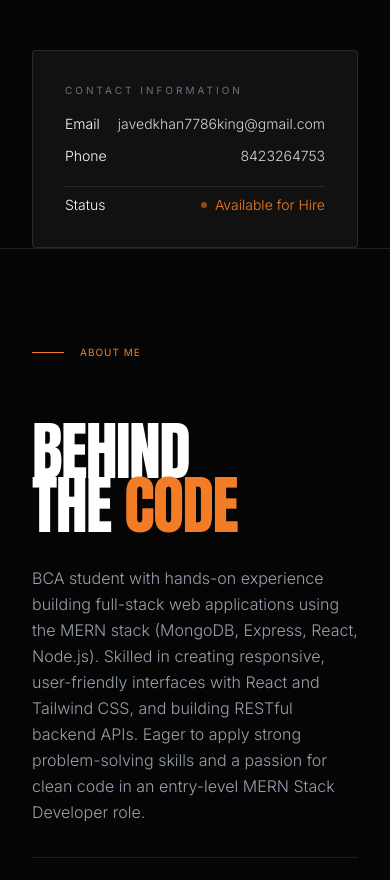
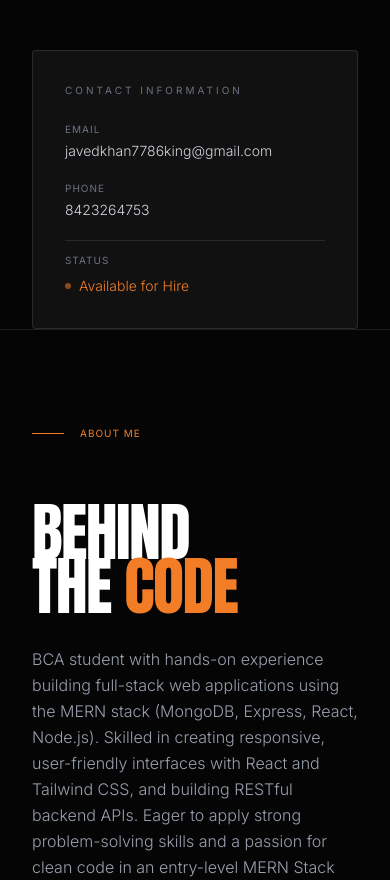
Before and after one commit to Javed-khan-7786k/portfolio, a React (Vite) app: page / in a window 390 px wide. Shown: the part 948-1828 px from the top of the page. Built offline with nearby package versions, Linux system fonts and the light colour scheme.

Commit message:
style: convert hero contact card to stacked layout for better responsiveness and consistency

```diff
--- a/src/components/Hero.tsx
+++ b/src/components/Hero.tsx
@@ -151,19 +151,19 @@ export default function Hero() {
                 transition={{ duration: 0.6, delay: 0.6 }}
                 className="bg-white/5 p-8 border border-thin rounded-sm"
               >
-                <div className="text-[10px] uppercase tracking-[0.3em] mb-4 text-gray-500">Contact Information</div>
-                <div className="flex flex-col gap-3 font-light">
-                  <div className="flex justify-between text-sm">
-                    <span className="text-white">Email</span>
-                    <span className="text-gray-300">{USER.email}</span>
+                <div className="text-[10px] uppercase tracking-[0.3em] mb-6 text-gray-500">Contact Information</div>
+                <div className="grid grid-cols-1 gap-5">
+                  <div className="flex flex-col gap-1">
+                    <span className="text-[10px] uppercase tracking-widest text-gray-500">Email</span>
+                    <a href={`mailto:${USER.email}`} className="font-light text-gray-300 hover:text-accent transition-colors break-all text-sm">{USER.email}</a>
                   </div>
-                  <div className="flex justify-between text-sm">
-                    <span className="text-white">Phone</span>
-                    <span className="text-gray-300">{USER.phone}</span>
+                  <div className="flex flex-col gap-1">
+                    <span className="text-[10px] uppercase tracking-widest text-gray-500">Phone</span>
+                    <a href={`tel:${USER.phone}`} className="font-light text-gray-300 hover:text-accent transition-colors text-sm">{USER.phone}</a>
                   </div>
-                  <div className="flex justify-between text-sm mt-2 pt-2 border-t border-thin">
-                    <span className="text-white">Status</span>
-                    <span className="text-accent flex items-center gap-2">
+                  <div className="flex flex-col gap-1 pt-3 border-t border-thin">
+                    <span className="text-[10px] uppercase tracking-widest text-gray-500 mb-1">Status</span>
+                    <span className="text-accent font-light flex items-center gap-2 text-sm">
                       <span className="w-1.5 h-1.5 rounded-full bg-accent animate-pulse"></span> Available for Hire
                     </span>
                   </div>
```
